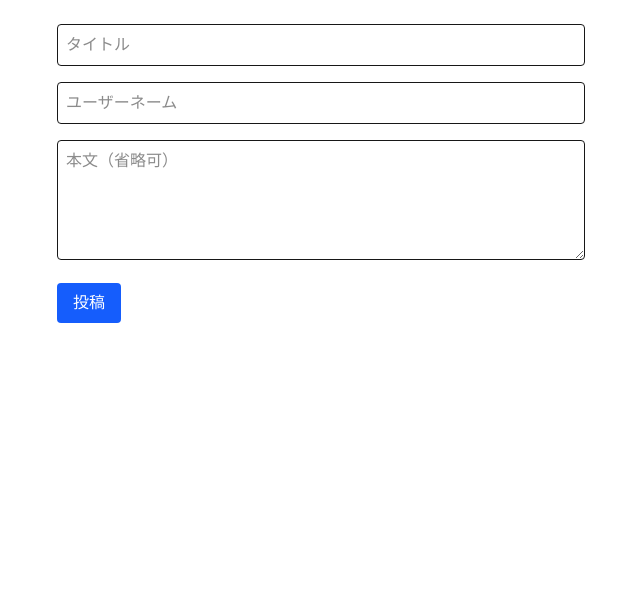
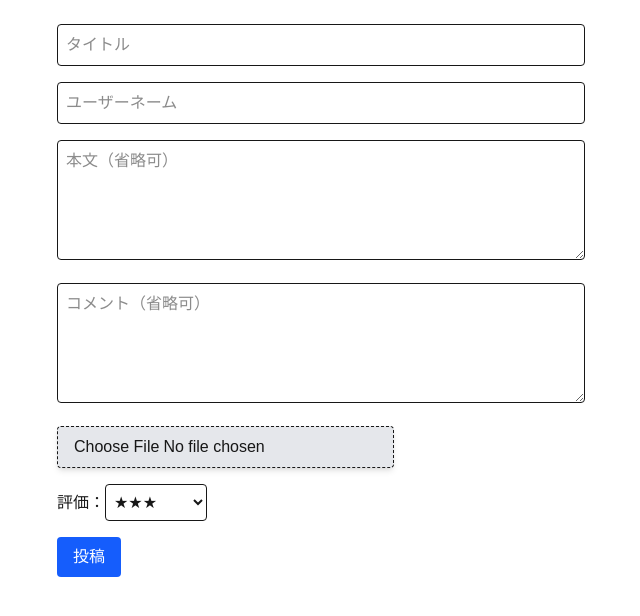
Before and after one commit to silver-ux/movie-list-supa, a Next.js app: page /posts/new in a window 1280 px wide. Shown: the top 616 px of the page, without its empty margins (319-959 px from the left). Built offline with nearby package versions, Linux system fonts and the light colour scheme.

Commit message:
追加画面ができた（機能含めて）

```diff
--- a/app/api/movies/route.ts
+++ b/app/api/movies/route.ts
@@ -4,14 +4,22 @@
 export async function POST(req: Response) {
   const supabase = await createClient();
 
-  const { title, desc, name } = await req.json();
+  const { title, desc, name, comment, stars, image_url } = await req.json();
+  // const all = await req.json();
 
   if (!title)
     return NextResponse.json({ error: "titleは必須です" }, { status: 400 });
 
   const { data, error } = await supabase
     .from("movies")
-    .insert({ title, desc, name })
+    .insert({
+      title,
+      desc,
+      name,
+      comment,
+      stars,
+      image_url,
+    })
     .select()
     .single();
 
@@ -19,3 +27,15 @@
     return NextResponse.json({ error: error.message }, { status: 500 });
   return NextResponse.json(data, { status: 201 });
 }
+
+export async function GET() {
+  const supabase = await createClient();
+  const { data, error } = await supabase
+    .from("movies")
+    .select("*")
+    .order("created_at", { ascending: false });
+
+  if (error)
+    return NextResponse.json({ error: error.message }, { status: 500 });
+  return NextResponse.json(data, { status: 200 });
+}
--- a/app/posts/new/page.tsx
+++ b/app/posts/new/page.tsx
@@ -1,39 +1,138 @@
 "use client";
-import React, { useState } from "react";
+import { storageUpload } from "@/supabase/storageUpload";
+import React, { useRef, useState } from "react";
 
 const Page = () => {
-  const [title, setTitle] = useState<string>("");
-  const [desc, setDesc] = useState<string>("");
-  const [name, setName] = useState<string>("");
+  type Data = {
+    title: string;
+    desc: string;
+    name: string;
+    comment: string;
+    stars: string;
+    image_url: string;
+  };
+  const [form, setForm] = useState<Data>({
+    title: "",
+    desc: "",
+    name: "",
+    comment: "",
+    stars: "3",
+    image_url: "",
+  });
+  const [image, setImage] = useState<File | null>(null);
   const [loading, setLoading] = useState(false);
+  const inputFileRef = useRef<HTMLInputElement | null>(null);
 
-  const handleSubmit = () => {};
+  const handleChange = (
+    e: React.ChangeEvent<
+      HTMLInputElement | HTMLTextAreaElement | HTMLSelectElement
+    >
+  ) => {
+    const { name, value } = e.target as HTMLInputElement;
+    setForm({
+      ...form,
+      [name]: value,
+    });
+  };
+  // useEffect(() => {
+  //   console.log(form);
+  // }, [form]);
+
+  const handleSubmit = async (e: React.FormEvent) => {
+    e.preventDefault();
+    setLoading(true);
+
+    const url = await storageUpload(image);
+    form.image_url = url;
+
+    const res = await fetch("/api/movies", {
+      method: "POST",
+      headers: { "Content-Type": "application/json" },
+      body: JSON.stringify(form),
+    });
+
+    setLoading(false);
+
+    if (!res.ok) alert("投稿失敗");
+
+    setForm({
+      title: "",
+      desc: "",
+      name: "",
+      comment: "",
+      stars: "3",
+      image_url: "",
+    });
+    if (inputFileRef.current) {
+      inputFileRef.current.value = "";
+    }
+    setImage(null);
+  };
   return (
     <form onSubmit={handleSubmit} className="max-w-xl mx-auto p-6 space-y-4">
       <input
         className="border p-2 w-full rounded"
         type="text"
+        name="title"
         placeholder="タイトル"
-        value={title}
-        onChange={(e) => setTitle(e.target.value)}
+        value={form.title}
+        onChange={handleChange}
         required
       />
       <input
         className="border p-2 w-full rounded"
         type="text"
+        name="name"
         placeholder="ユーザーネーム"
-        value={name}
-        onChange={(e) => setName(e.target.value)}
+        value={form.name}
+        required
+        onChange={handleChange}
       />
       <textarea
         className="border p-2 w-full rounded min-h-[120px]"
         placeholder="本文（省略可）"
-        value={desc}
-        onChange={(e) => setDesc(e.target.value)}
+        name="desc"
+        value={form.desc}
+        onChange={handleChange}
       />
+      <textarea
+        className="border p-2 w-full rounded min-h-[120px]"
+        placeholder="コメント（省略可）"
+        name="comment"
+        value={form.comment}
+        onChange={handleChange}
+      />
+      <input
+        type="file"
+        name="image"
+        ref={inputFileRef}
+        className="rounded border-dashed border-1 bg-gray-200 py-2 px-4 cursor-pointer shadow-md"
+        onChange={(e) => {
+          const file = e.target.files?.[0] ?? null;
+          setImage(file);
+        }}
+        accept="image/*"
+      />
+      <div>
+        <label htmlFor="stars">評価：</label>
+        <select
+          name="stars"
+          id="stars"
+          value={form.stars}
+          onChange={handleChange}
+          className="px-1 py-2 rounded border-1"
+          required
+        >
+          <option value="1">★</option>
+          <option value="2">★★</option>
+          <option value="3">★★★</option>
+          <option value="4">★★★★</option>
+          <option value="5">★★★★★</option>
+        </select>
+      </div>
       <button
         disabled={loading}
-        className="px-4 py-2 bg-blue-600 text-white rounded cursor-pointer"
+        className="px-4 py-2 bg-blue-600 text-white rounded cursor-pointer block"
       >
         {loading ? "送信中…" : "投稿"}
       </button>
--- a/app/posts/page.tsx
+++ b/app/posts/page.tsx
@@ -1,7 +1,35 @@
-import React from "react";
+"use client";
+import React, { useEffect, useState } from "react";
 
-const page = () => {
-  return <div>postsList</div>;
+type MovieData = {
+  comment: string;
+  created_at: string;
+  desc: string;
+  id: number;
+  image_url: string;
+  name: string;
+  stars: number;
+  title: string;
 };
 
-export default page;
+const Page = () => {
+  const [data, setData] = useState<MovieData[]>([]);
+  useEffect(() => {
+    const fetchData = async () => {
+      const response = await fetch("/api/movies");
+      const json = (await response.json()) as MovieData[];
+      setData(json);
+      console.log(json);
+    };
+    fetchData();
+  }, []);
+  return (
+    <div>
+      {data.map((item) => (
+        <p key={item.id}>{item.title}</p>
+      ))}
+    </div>
+  );
+};
+
+export default Page;
--- /dev/null
+++ b/supabase/storageUpload.ts
@@ -0,0 +1,26 @@
+"use server";
+import { createClient } from "./server";
+
+export const storageUpload = async (image: File | null): Promise<string> => {
+  if (!image) throw new Error("画像を選択してください");
+
+  const supabase = await createClient();
+
+  const filePath = `images/${Date.now()}_${image.name}`;
+
+  const { data: storageData, error: storageErr } = await supabase.storage
+    .from("movies-images")
+    .upload(filePath, image);
+
+  if (storageErr) {
+    console.error("アップロード失敗:", storageErr.message);
+  } else {
+    console.log("アップロード成功:", storageData);
+  }
+
+  const { data: urlData } = supabase.storage
+    .from("movies-images")
+    .getPublicUrl(filePath);
+
+  return urlData.publicUrl;
+};
```
